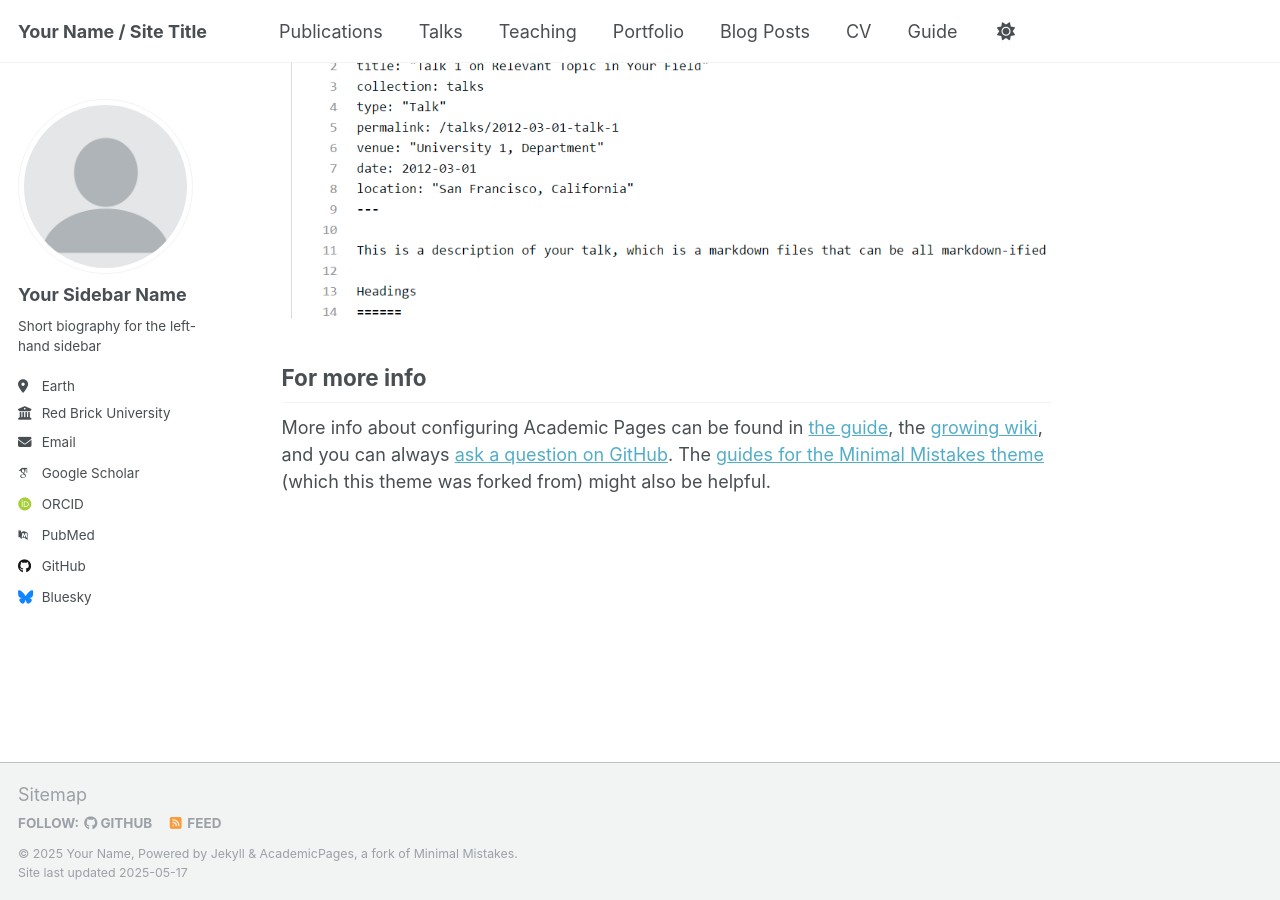
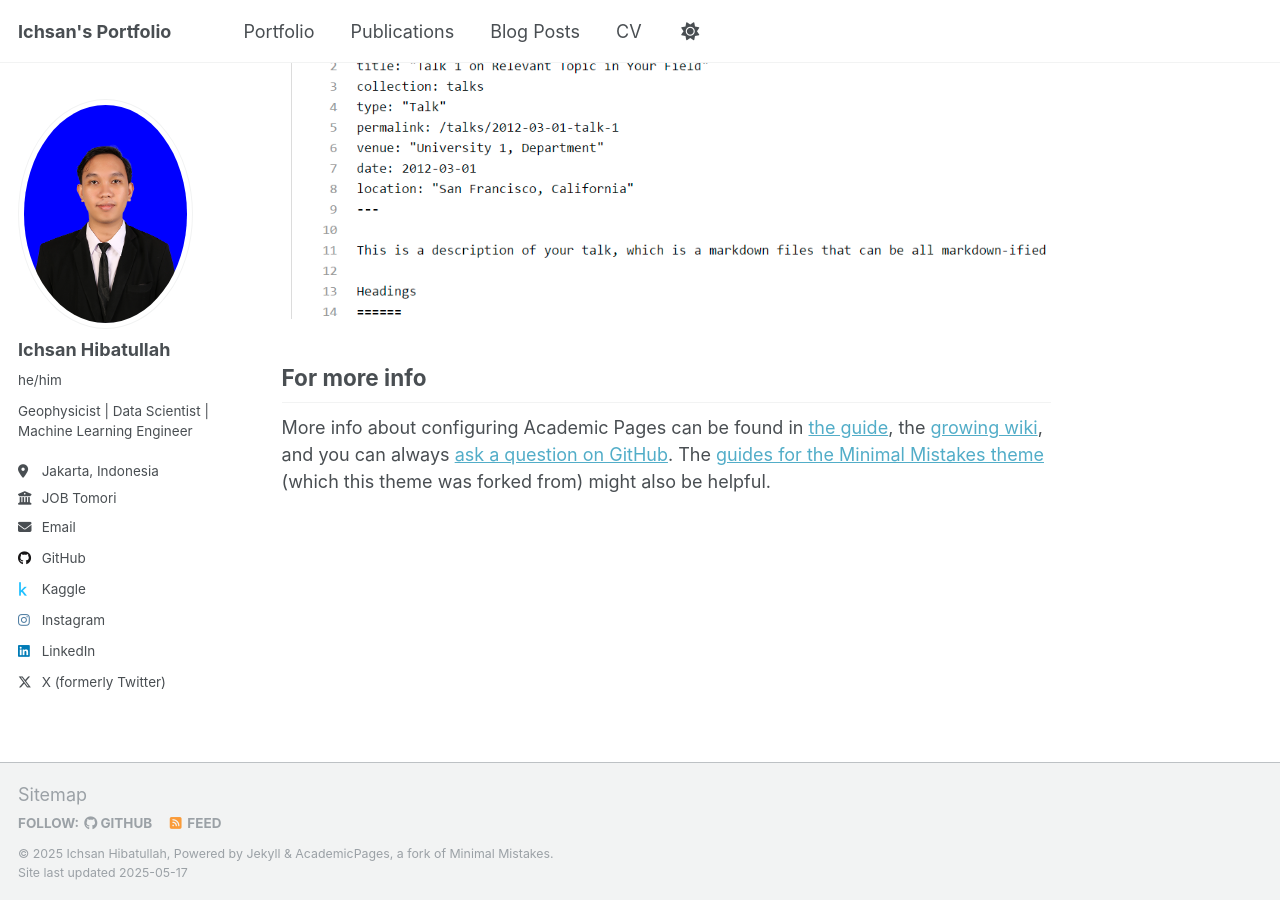
Before and after one commit to ichsanhibatullah/ichsanhibatullah.github.io, a Jekyll site: the page built from _pages/about.md, in a window 1280 px wide and 900 px high, scrolled down 2636 px. Built offline with Jekyll 4.4.1, drawn with Linux system fonts in a browser that asks for light colours; some web fonts are replaced.

Commit message:
Initial Core Update

```diff
--- a/_config.yml
+++ b/_config.yml
@@ -7,151 +7,147 @@
 # server process.
 
 # Basic Site Settings
-locale                   : "en-US"
-site_theme               : "default"
-title                    : "Your Name / Site Title"
-title_separator          : "-"
-name                     : &name "Your Name"
-description              : &description "personal description"
-url                      : https://academicpages.github.io # the base hostname & protocol for your site e.g. "https://[your GitHub username].github.io" or if you already have some other page hosted on Github then use "https://[your GitHub username].github.io/[Your Repo Name]"
-baseurl                  : "" # the subpath of your site, e.g. "/blog"
-repository               : "academicpages/academicpages.github.io"
+locale: "en-US"
+site_theme: "default"
+title: "Ichsan's Portfolio"
+title_separator: "-"
+name: &name "Ichsan Hibatullah"
+description: &description "personal description"
+url: https://ichsanhibatullah.github.io # the base hostname & protocol for your site e.g. "https://[your GitHub username].github.io" or if you already have some other page hosted on Github then use "https://[your GitHub username].github.io/[Your Repo Name]"
+baseurl: "" # the subpath of your site, e.g. "/blog"
+repository: "ichsanhibatullah/ichsanhibatullah.github.io"
 
 # Site Author - The following control what appear as part of the author content on the side bar.
 #               If a field is blank the icon and link will not appear, otherwise it will be shown.
 #               Additional customization can be done by editing /_includes/author-profile.html
 author:
   # Biographic information
-  avatar           : "profile.png"
-  name             : "Your Sidebar Name"
-  pronouns         : # example: "she/her"
-  bio              : "Short biography for the left-hand sidebar"
-  location         : "Earth"
-  employer         : "Red Brick University"
-  uri              : # URL
-  email            : "none@example.org"
+  avatar: "profile.png"
+  name: "Ichsan Hibatullah"
+  pronouns: "he/him" # example: "she/her"
+  bio: "Geophysicist | Data Scientist | Machine Learning Engineer"
+  location: "Jakarta, Indonesia"
+  employer: "JOB Tomori"
+  uri: # URL
+  email: "hibatullahichsan@gmail.com"
 
   # Academic websites
-  academia         : # URL
-  arxiv            : # URL - Update with the correct link to your profile
-  googlescholar    : "https://scholar.google.com/citations?user=PS_CX0AAAAAJ"
-  impactstory      : # URL
-  orcid            : "http://orcid.org/yourorcidurl"
-  semantic         : # URL
-  pubmed           : "https://www.ncbi.nlm.nih.gov/pubmed/?term=john+snow"
-  researchgate     : # URL
-  scopus           : # URL
+  academia: # URL
+  arxiv: # URL - Update with the correct link to your profile
+  googlescholar: # "https://scholar.google.com/citations?user=PS_CX0AAAAAJ"
+  impactstory: # URL
+  orcid: # "http://orcid.org/yourorcidurl"
+  semantic: # URL
+  pubmed: # "https://www.ncbi.nlm.nih.gov/pubmed/?term=john+snow"
+  researchgate: # URL
+  scopus: # URL
 
   # Repositories and software development
-  bitbucket        : # Username - Update with your username on the site
-  codepen          : # Username
-  dribbble         : # Username
-  github           : "academicpages"
-  kaggle           : # Username
-  stackoverflow    : # User number or user number and name (i.e., use "1" or "1/jeff-atwood")
+  bitbucket: # Username - Update with your username on the site
+  codepen: # Username
+  dribbble: # Username
+  github: "ichsanhibatullah"
+  kaggle: "ichsanhibatullah" # Username
+  stackoverflow: # User number or user number and name (i.e., use "1" or "1/jeff-atwood")
 
   # Social media
-  bluesky          : "bsky.app" # Replace this with you Bluesky username
-  facebook         : # Username
-  flickr           : # Username
-  foursquare       : # Username
-  goodreads        : # Username
-  google_plus      : # Username
-  keybase          : # Username
-  instagram        : # Username
-  lastfm           : # Username
-  linkedin         : # Username
-  mastodon         : # URL
-  medium           : # URL
-  pinterest        : # Username
-  soundcloud       : # Username
-  steam            : # Username
-  telegram         : # URL
-  tumblr           : # Username
-  twitter          : # Username for X / Twitter
-  vine             : # Username
-  weibo            : # Username
-  wikipedia        : # Username
-  xing             : # Username
-  youtube          : # Username
-  zhihu            : # Username
+  bluesky: # "bsky.app" # Replace this with you Bluesky username
+  facebook: # Username
+  flickr: # Username
+  foursquare: # Username
+  goodreads: # Username
+  google_plus: # Username
+  keybase: # Username
+  instagram: "ichsanh24" # Username
+  lastfm: # Username
+  linkedin: "ichsanh24" # Username
+  mastodon: # URL
+  medium: # URL
+  pinterest: # Username
+  soundcloud: # Username
+  steam: # Username
+  telegram: # URL
+  tumblr: # Username
+  twitter: "bukanichsan" # Username for X / Twitter
+  vine: # Username
+  weibo: # Username
+  wikipedia: # Username
+  xing: # Username
+  youtube: # Username
+  zhihu: # Username
 
 # Publication Category - The following the list of publication categories and their headings
 publication_category:
   books:
-    title: 'Books'
+    title: "Books"
   manuscripts:
-    title: 'Journal Articles'
+    title: "Journal Articles"
   conferences:
-    title: 'Conference Papers'
+    title: "Conference Papers"
 
 # Site Settings
-teaser                   :  # filename of teaser fallback teaser image placed in /images/, .e.g. "500x300.png"
-breadcrumbs              : false # true, false (default)
-words_per_minute         : 160
-future                   : true
-read_more                : "disabled" # if enabled, adds "Read more" links to excerpts
-talkmap_link             : false      #change to true to add link to talkmap on talks page
+teaser: # filename of teaser fallback teaser image placed in /images/, .e.g. "500x300.png"
+breadcrumbs: false # true, false (default)
+words_per_minute: 160
+future: true
+read_more: "disabled" # if enabled, adds "Read more" links to excerpts
+talkmap_link: false #change to true to add link to talkmap on talks page
 comments:
-  provider               : # false (default), "disqus", "discourse", "facebook", "google-plus", "staticman", "custom"
+  provider: # false (default), "disqus", "discourse", "facebook", "google-plus", "staticman", "custom"
   disqus:
-    shortname            :
+    shortname:
   discourse:
-    server               : # https://meta.discourse.org/t/embedding-discourse-comments-via-javascript/31963 , e.g.: meta.discourse.org
+    server: # https://meta.discourse.org/t/embedding-discourse-comments-via-javascript/31963 , e.g.: meta.discourse.org
   facebook:
-    appid                :
-    num_posts            : # 5 (default)
-    colorscheme          : # "light" (default), "dark"
+    appid:
+    num_posts: # 5 (default)
+    colorscheme: # "light" (default), "dark"
 staticman:
-  allowedFields          : ['name', 'email', 'url', 'message']
-  branch                 : "gh-pages" # "master", "gh-pages"
-  commitMessage          : "New comment."
-  filename               : comment-{@timestamp}
-  format                 : "yml"
-  moderation             : true
-  path                   : "_data/comments/{options.slug}"
-  requiredFields         : ['name', 'email', 'message']
+  allowedFields: ["name", "email", "url", "message"]
+  branch: "gh-pages" # "master", "gh-pages"
+  commitMessage: "New comment."
+  filename: comment-{@timestamp}
+  format: "yml"
+  moderation: true
+  path: "_data/comments/{options.slug}"
+  requiredFields: ["name", "email", "message"]
   transforms:
-    email                : "md5"
+    email: "md5"
   generatedFields:
     date:
-      type               : "date"
+      type: "date"
       options:
-        format           : "iso8601" # "iso8601" (default), "timestamp-seconds", "timestamp-milliseconds"
+        format: "iso8601" # "iso8601" (default), "timestamp-seconds", "timestamp-milliseconds"
 atom_feed:
-  hide                   : false     # change to true to hide the RSS feed in the footer
-  path                   : # blank (default) uses feed.xml
-
+  hide: false # change to true to hide the RSS feed in the footer
+  path: # blank (default) uses feed.xml
 
 # SEO Related
-google_site_verification :
-bing_site_verification   :
-alexa_site_verification  :
-yandex_site_verification :
-
+google_site_verification:
+bing_site_verification:
+alexa_site_verification:
+yandex_site_verification:
 
 # Social Sharing
 twitter:
-  username               : &twitter
+  username: &twitter
 facebook:
-  username               :
-  app_id                 :
-  publisher              :
-og_image                 :  # Open Graph/Twitter default site image
+  username:
+  app_id:
+  publisher:
+og_image: # Open Graph/Twitter default site image
 # For specifying social profiles
 # - https://developers.google.com/structured-data/customize/social-profiles
 social:
-  type                   : # Person or Organization (defaults to Person)
-  name                   : # If the user or organization name differs from the site's name
+  type: # Person or Organization (defaults to Person)
+  name: # If the user or organization name differs from the site's name
   links: # An array of links to social media profiles
-
 
 # Analytics
 analytics:
-  provider               :  "false" # false (default), "google", "google-universal", "google-analytics-4", "custom"
+  provider: "false" # false (default), "google", "google-universal", "google-analytics-4", "custom"
   google:
-    tracking_id          :
-
+    tracking_id:
 
 # Reading Files
 include:
@@ -191,14 +187,12 @@ keep_files:
 encoding: "utf-8"
 markdown_ext: "markdown,mkdown,mkdn,mkd,md"
 
-
 # Conversion
 markdown: kramdown
 highlighter: rouge
 lsi: false
 excerpt_separator: "\n\n"
 incremental: false
-
 
 # Markdown Processing
 kramdown:
@@ -210,7 +204,6 @@ kramdown:
   toc_levels: 1..6
   smart_quotes: lsquo,rsquo,ldquo,rdquo
   enable_coderay: false
-
 
 # These settings control the types of collections used by the template
 collections:
@@ -226,7 +219,6 @@ collections:
   talks:
     output: true
     permalink: /:collection/:path/
-
 
 # These settings control how pages and collections are included in the site
 defaults:
@@ -284,19 +276,16 @@ defaults:
       author_profile: true
       share: true
 
-
 # Sass/SCSS
 sass:
   sass_dir: _sass
   style: compressed # http://sass-lang.com/documentation/file.SASS_REFERENCE.html#output_style
-
 
 # Outputting
 permalink: /:categories/:title/
 # paginate: 5 # amount of posts to show
 # paginate_path: /page:num/
 timezone: Etc/UTC # http://en.wikipedia.org/wiki/List_of_tz_database_time_zones
-
 
 # Plugins
 plugins:
@@ -315,7 +304,6 @@ whitelist:
   - jekyll-sitemap
   - jekyll-redirect-from
   - jemoji
-
 
 # Archives
 #  Type
@@ -345,7 +333,6 @@ tag_archive:
 #     category: /categories/:name/
 #     tag: /tags/:name/
 
-
 # HTML Compression
 # - http://jch.penibelst.de/
 compress_html:
--- a/_includes/head/custom.html
+++ b/_includes/head/custom.html
@@ -3,18 +3,31 @@
 <!-- start custom head snippets -->
 
 <!-- favicon from https://commons.wikimedia.org/wiki/File:OOjs_UI_icon_academic-progressive.svg -->
-<link rel="apple-touch-icon" sizes="180x180" href="{{ base_path }}/images/apple-touch-icon-180x180.png"/>
-<link rel="icon" type="image/svg+xml" href="{{ base_path }}/images/favicon.svg"/>
-<link rel="icon" type="image/png" href="{{ base_path }}/images/favicon-32x32.png" sizes="32x32"/>
-<link rel="icon" type="image/png" href="{{ base_path }}/images/favicon-192x192.png" sizes="192x192"/>
-<link rel="manifest" href="{{ base_path }}/images/manifest.json"/>
-<link rel="icon" href="/images/favicon.ico"/>
-<meta name="theme-color" content="#ffffff"/>
-<link rel="stylesheet" href="{{ base_path }}/assets/css/academicons.css"/>
-
+<link rel="sun" sizes="180x180" href="{{ base_path }}/images/sun.png" />
+<link rel="icon" type="image/svg+xml" href="{{ base_path }}/images/sun.png" />
+<link
+  rel="icon"
+  type="image/png"
+  href="{{ base_path }}/images/sun.png"
+  sizes="32x32"
+/>
+<link
+  rel="icon"
+  type="image/png"
+  href="{{ base_path }}/images/sun.png"
+  sizes="192x192"
+/>
+<link rel="manifest" href="{{ base_path }}/images/manifest.json" />
+<link rel="icon" href="/images/sun.png" />
+<meta name="theme-color" content="#ffffff" />
+<link rel="stylesheet" href="{{ base_path }}/assets/css/academicons.css" />
 
 <!-- Support for MatJax -->
 <script src="https://cdnjs.cloudflare.com/polyfill/v3/polyfill.min.js?features=es6"></script>
-<script id="MathJax-script" async src="https://cdn.jsdelivr.net/npm/mathjax@3/es5/tex-mml-chtml.js"></script>
+<script
+  id="MathJax-script"
+  async
+  src="https://cdn.jsdelivr.net/npm/mathjax@3/es5/tex-mml-chtml.js"
+></script>
 
 <!-- end custom head snippets -->
```
Also changed, not shown: _data/navigation.yml (+9 -9 lines), images/apple-touch-icon-180x180.png (deleted), images/favicon-192x192.png (deleted), images/favicon-32x32.png (deleted), images/favicon-512x512.png (deleted), images/favicon.ico (deleted), images/favicon.svg (deleted), images/profile.png, images/sun.png (added).
